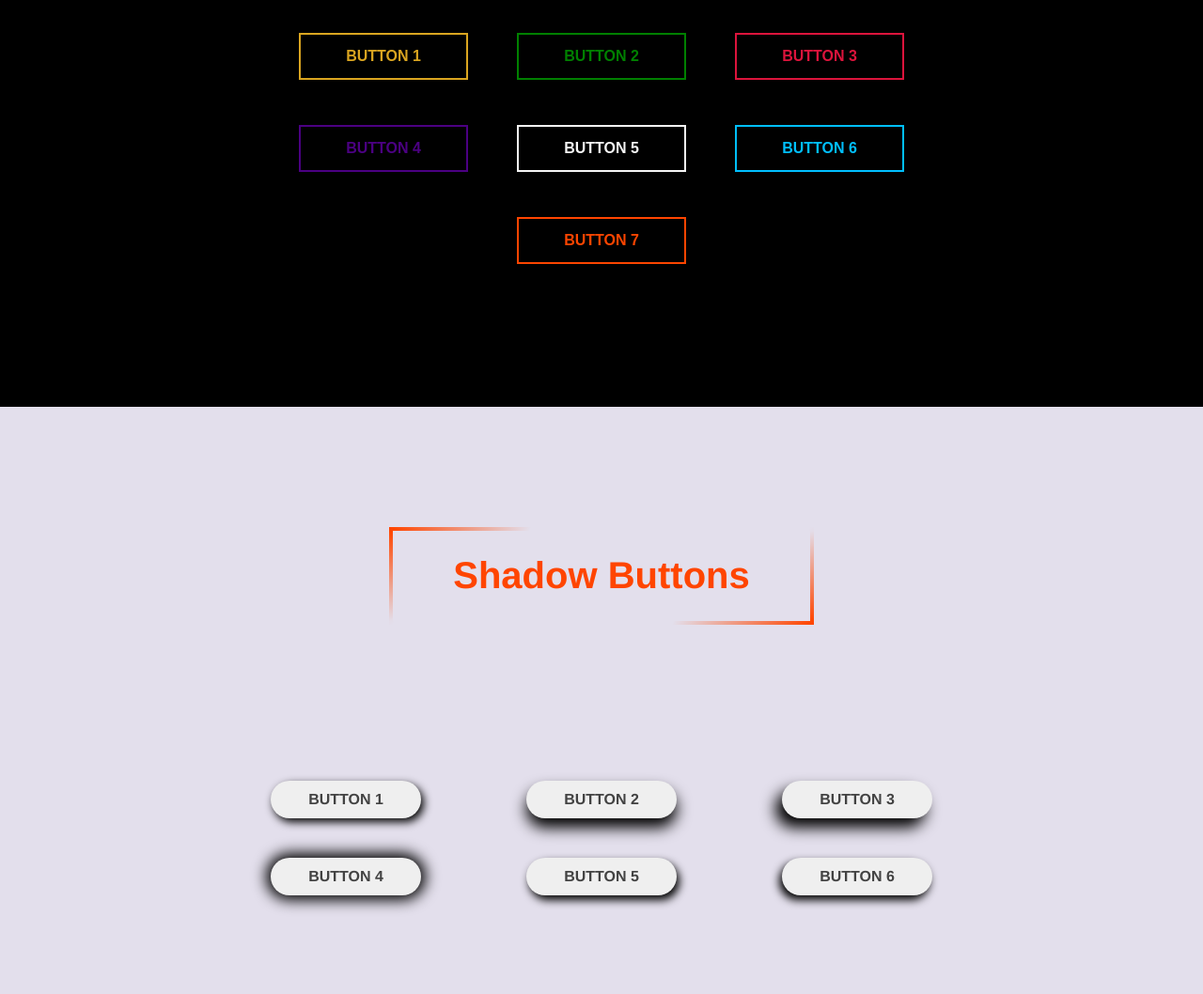
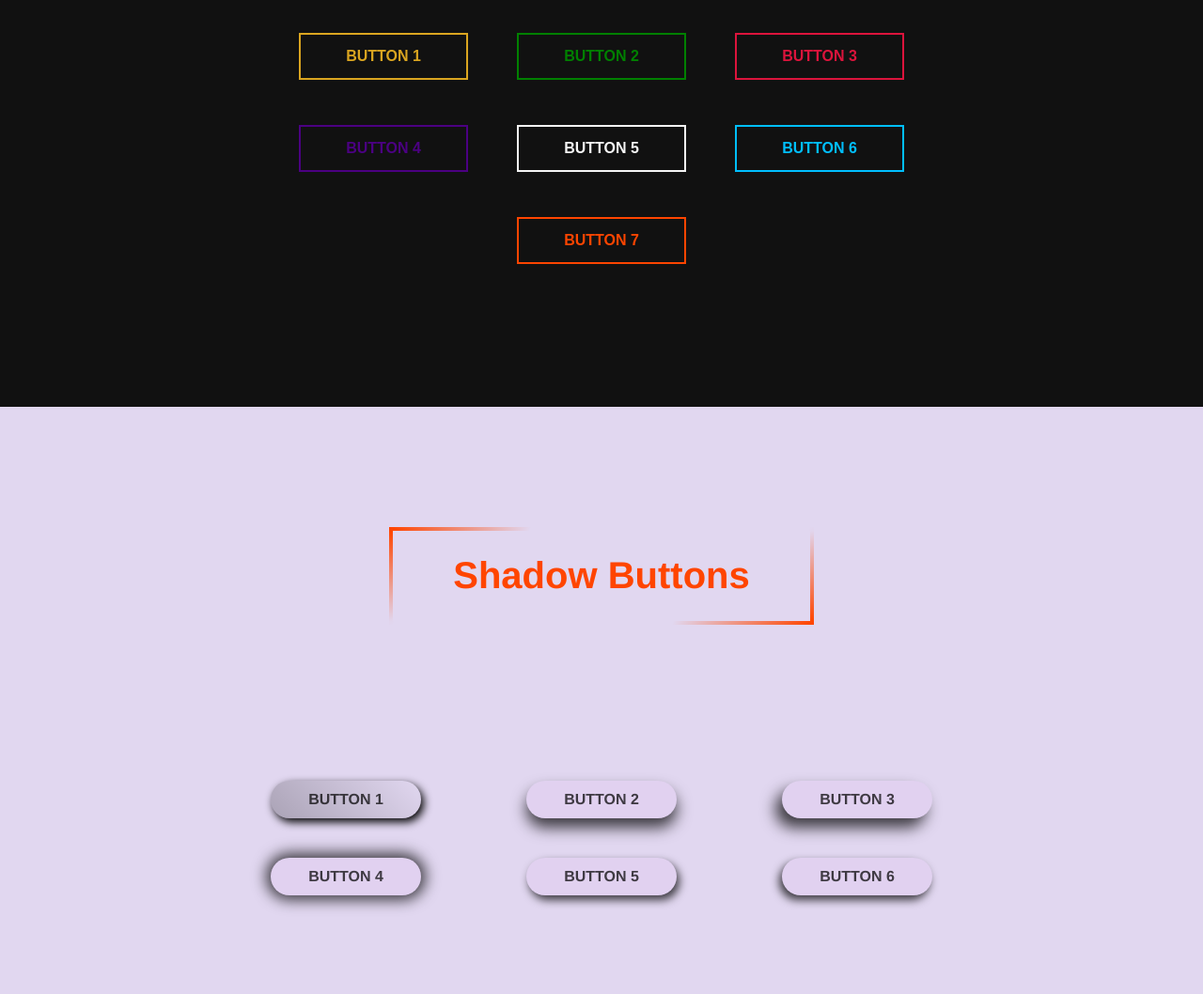
Before and after one commit to DeRoyace/Styling-Buttons-codepen, a plain HTML site: page index.html in a window 1280 px wide. Shown: the part 680-1738 px from the top of the page at 94% size. Drawn offline with Linux system fonts and the light colour scheme.

Commit message:
shadow effects updated

```diff
--- a/style.css
+++ b/style.css
@@ -65,14 +65,14 @@ h2{
 .slides{
     padding-top: 3%;
     padding-bottom: 10%;
-    background: #000;
+    background: rgb(17, 17, 17);
 }
 .slides button{
     font-size: 1rem;
     font-weight: 900;
     text-transform: uppercase;
     color: whitesmoke;
-    background: #000;
+    background: rgb(17, 17, 17);
     border: 2px solid;
     width: 180px;
     height: 50px;
@@ -225,7 +225,7 @@ h2{
     padding-top: 5%;
     padding-bottom: 5%;
     /* background: rgb(236, 232, 232); */
-    background: #e3dfec;
+    background: #e1d7f0;
 }
 .sh-grid{
     display: grid;
@@ -246,64 +246,62 @@ h2{
     margin: 5% auto;
     border: 0;
     border-radius: 2rem;
-    /* background: rgb(235, 232, 232); */
+    background: rgb(225, 209, 240);
     position: relative;
     cursor: pointer;
 }
 
 #sh-btn-1{
     box-shadow: 3px 4px 10px black;
-    /* background: linear-gradient(45deg, rgba(0, 0, 0, 0.245), transparent); */
+    background: linear-gradient(45deg, rgba(0, 0, 0, 0.245), transparent);
 }
 #sh-btn-1:active{
-    top: 1px;
-    height: 36px;
-    width: 159px;
-    background-position: 0px 0px;
-    box-shadow: 1px 1px 3px black;
+    top: 2px;
+    box-shadow: 2px 2px 3px ;
 }
 
 #sh-btn-2{
-    box-shadow: 0 10px 16px black;
+    box-shadow: 0 10px 16px ;
 }
 #sh-btn-2:active{
     top: 5px;
-    box-shadow: 0 2px 3px black;
+    box-shadow: 0 2px 3px ;
 }
 
 #sh-btn-3{
-    box-shadow: -7px 10px 16px black;
+    box-shadow: -7px 10px 16px;
 }
 #sh-btn-3:active{
     top: 5px;
-    box-shadow: -2px 3px 3px black;
+    right: 3px;
+    box-shadow: -2px 3px 3px;
 }
 
 #sh-btn-4{
-    box-shadow: 0px 0px 15px 5px black;
+    box-shadow: 0px 0px 15px 5px ;
 }
 #sh-btn-4:active{
     height: 38px;
     width: 155px;
-    box-shadow: 0px 0px 7px 2px black;
+    box-shadow: 0px 0px 7px 2px ;
 }
 
 #sh-btn-5{
-    box-shadow: 3px 5px 10px black;
+    box-shadow: 3px 5px 10px ;
 }
 #sh-btn-5:active{
     top: 5px;
     left: 3px;
-    box-shadow: 1px 1px 5px black;
+    box-shadow: 1px 1px 5px ;
 }
 
 #sh-btn-6{
-    box-shadow: -3px 5px 10px black;
+    box-shadow: -3px 5px 10px ;
 }
 #sh-btn-6:active{
     top: 5px;
     right: 3px;
-    box-shadow: -1px 2px 3px black;
+    box-shadow: -1px 2px 3px ;
 }
 
 .metallic-buttons{
@@ -379,16 +377,19 @@ h2{
 #metal-btn-5{
     background-size: 30%;
     background: linear-gradient(0deg, rgb(37, 37, 37), rgb(191, 192, 197), rgb(37, 37, 37)) no-repeat;
-    box-shadow: 5px 5px 10px rgb(235, 235, 235), -5px -5px 6px rgb(235, 235, 235);
+    box-shadow: 5px 0px 16px rgb(255, 255, 255), -5px 0px 16px rgb(12, 12, 12);
 }
 #metal-btn-5:active{
-    box-shadow: 3px 3px 4px rgb(235, 235, 235) , -3px -3px 5px rgb(235, 235, 235);
+    top: 0;
+    height: 38px;
+    width: 157px;
+    box-shadow: -3px 0px 10px rgb(12, 12, 12), 3px 0px 10px rgb(255, 255, 255);
 }
 #metal-btn-6{
     background-size: 30%;
     background: linear-gradient(90deg, rgb(37, 37, 37), rgb(191, 192, 197), rgb(37, 37, 37)) no-repeat;
-    box-shadow: 5px 5px 10px rgb(235, 235, 235), -5px -5px 6px rgb(235, 235, 235);
+    box-shadow: 0 0 16px 7px rgb(235, 235, 235);
 }
 #metal-btn-6:active{
-    box-shadow: 3px 3px 4px rgb(235, 235, 235) , -3px -3px 5px rgb(235, 235, 235);
+    box-shadow: 0 0 7px 3px rgb(235, 235, 235);
 }
```
